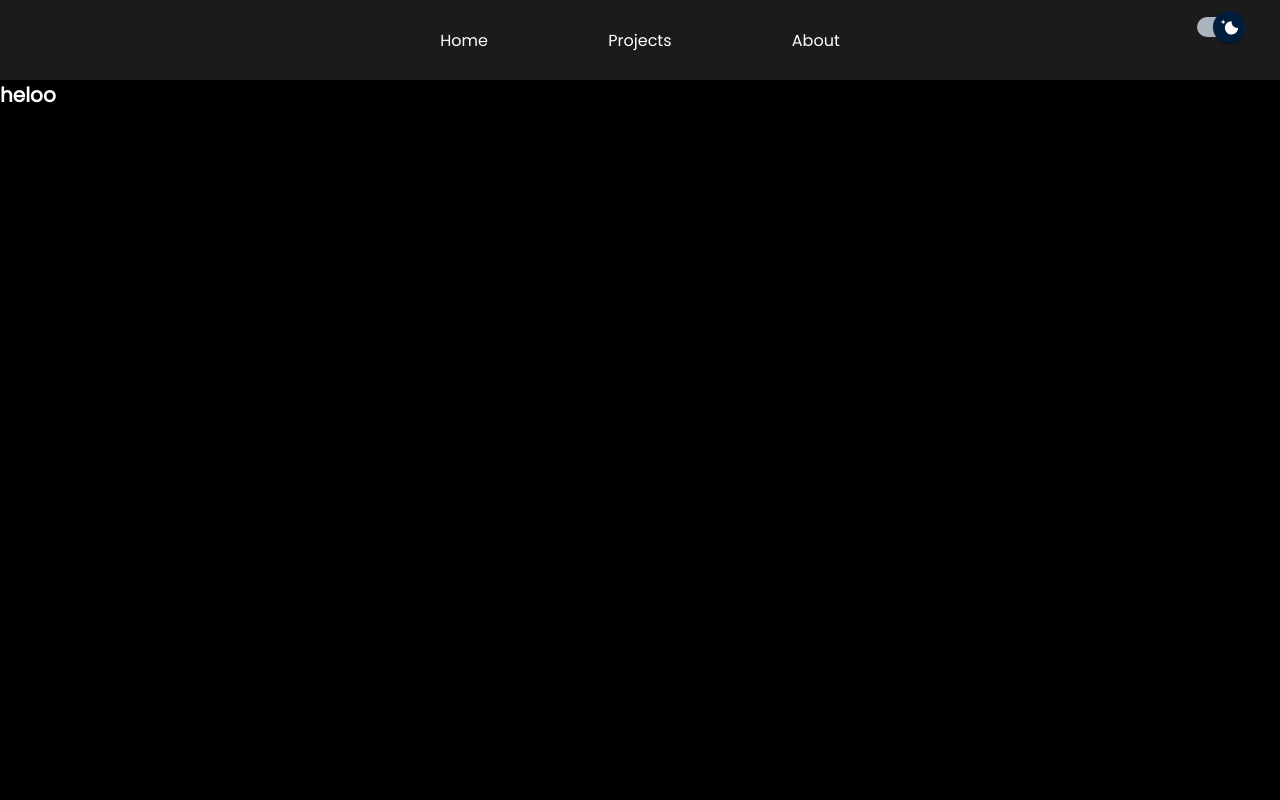
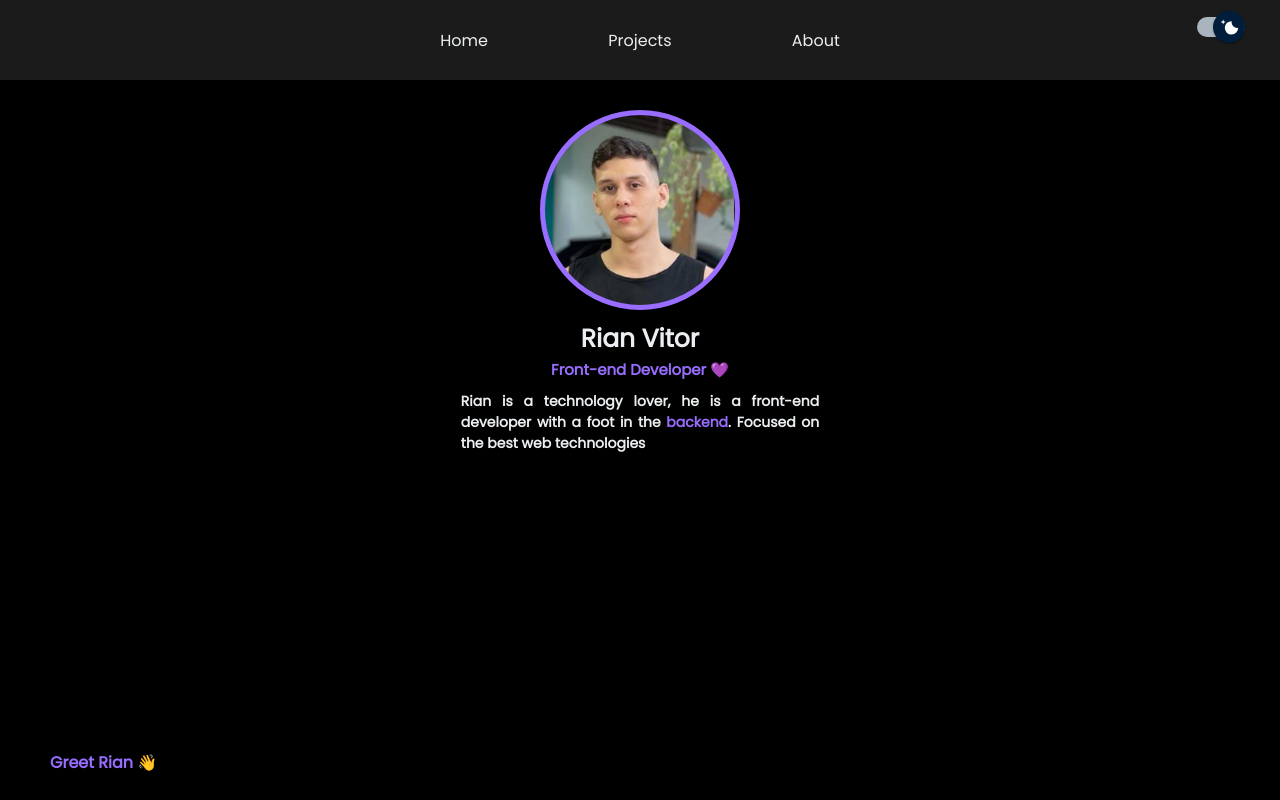
Before and after one commit to RianVitor26/Portifolio, a React (Vite) app in the folder portifolio/: page / in a window 1280 px wide. Built offline with nearby package versions, Linux system fonts and the light colour scheme.

Commit message:
feat: adding perfil and descriptions in home page

```diff
--- a/portifolio/src/components/Navbar/index.jsx
+++ b/portifolio/src/components/Navbar/index.jsx
@@ -1,10 +1,12 @@
 import * as C from "./styles";
 import { Link } from "react-router-dom";
-
+import { FaBars } from 'react-icons/fa'
 
 export const Navbar = () => {
+
   return (
     <C.Container>
+      <FaBars />
       <ul>
         <li>
           <Link to="/">Home</Link>
--- a/portifolio/src/components/Navbar/styles.ts
+++ b/portifolio/src/components/Navbar/styles.ts
@@ -7,11 +7,28 @@ display: flex;
 justify-content: center;
 align-items: center;
 
+svg{
+  position: absolute;
+  left: 20px;
+  color: #996dff;
+  width: 30px;
+  height: 30px;
+  cursor: pointer;
+
+  @media only screen and (min-width: 426px) {
+    display: none;
+  }
+}
+
 ul{
     display: flex;
     align-items: center;
     justify-content: space-evenly;
     width: 50%;
+
+     @media only screen and (max-width: 426px) {
+    display: none;
+  }
 }
 
 li{
@@ -31,7 +48,7 @@ a{
           height: .5vh;
           bottom: 0;
           left: 0;
-          background: linear-gradient(90deg, hsla(205, 46%, 30%, 1) 0%, hsla(260, 29%, 36%, 1) 100%);
+          background: #996dff;
           visibility: hidden;
           -webkit-transform: scaleX(0);
           transform: scaleX(0);
--- /dev/null
+++ b/portifolio/src/components/Toastify/index.tsx
@@ -0,0 +1,33 @@
+import { ToastContainer, toast } from "react-toastify";
+import "react-toastify/dist/ReactToastify.css";
+import { Container } from './styles'
+import { useRef } from 'react'
+
+
+export const Toastify = () =>  {
+    const notify = () =>
+      toast("What's Up ! Welcome to my portifolio 🚀", {
+        position: "top-left",
+        autoClose: 3000,
+        hideProgressBar: false,
+        closeOnClick: true,
+        pauseOnHover: true,
+        draggable: true,
+        progress: undefined,
+        theme: "dark",
+      });
+
+  const toastifyContainer = useRef()
+  const removeToastify = () => {
+    toastifyContainer.current.style.display = 'none'
+  }
+
+  return (
+    <Container onClick={removeToastify}>
+      <button ref={toastifyContainer} onClick={notify}>
+        Greet Rian 👋
+      </button>
+      <ToastContainer />
+    </Container>
+  );
+}
--- /dev/null
+++ b/portifolio/src/components/Toastify/styles.ts
@@ -0,0 +1,20 @@
+import styled from 'styled-components';
+
+export const Container = styled.div`
+position: absolute;
+bottom: 20px;
+left: 20px;
+
+
+button{
+    height: 30px;
+    cursor: pointer;
+     background: transparent;
+     border: none;
+     padding: 30px;
+     font-size: clamp(12px, 1.6rem, 100px);
+     font-weight: 'Roboto';
+     color: #996dff;
+     font-weight: 700;
+}
+`
--- a/portifolio/src/pages/Home/index.tsx
+++ b/portifolio/src/pages/Home/index.tsx
@@ -1,14 +1,22 @@
 import * as C from "./styles";
 import { Navbar } from "../../components/Navbar";
+import { Toastify } from "../../components/Toastify";
 
 export const Home = () => {
   return (
     <>
       <Navbar />
       <C.Container>
-        <h1>
-         heloo
-        </h1>
+        <Toastify />
+        <C.Perfil></C.Perfil>
+        <h1>Rian Vitor</h1>
+        <h2>Front-end Developer 💜</h2>
+        <C.Resume>
+          <h3>
+            Rian is a technology lover, he is a front-end developer with a foot
+            in the <span>backend</span>. Focused on the best web technologies
+          </h3>
+        </C.Resume>
       </C.Container>
     </>
   );
--- a/portifolio/src/pages/Home/styles.ts
+++ b/portifolio/src/pages/Home/styles.ts
@@ -1,5 +1,67 @@
 import styled from 'styled-components'
 
 export const Container = styled.div`
-width: 100%;
+width: 70%;
+height: 90vh;
+margin: 0 auto;
+display: flex;
+flex-direction: column;
+align-items: center;
+
+span{
+  color: #996dff;
+}
+
+h1{
+font-size: clamp(16px, 2.5rem, 100px);
+padding-top: 1rem;
+}
+
+h2{
+  font-size: clamp(14px, 1.5rem, 100px);
+  color: #996dff;
+}
+
+h3{
+  font-size: clamp(12px, 1.4rem, 100px);
+  padding-top: 1rem;
+  word-wrap: break-word;
+  text-align: justify;
+}
+
+@media only screen and (max-width: 769px) {
+  width: 80%;
+}
+
+@media only screen and (max-width: 500px) {
+  width: 95%;
+}
 `
+export const Perfil = styled.div`
+margin-top: 3rem;
+width: 20rem;
+height: 20rem;
+border-radius: 50%;
+background-image: url("Rian.png");
+background-repeat: no-repeat;
+background-position: center;
+background-size: cover;
+border: .5rem solid #996dff;
+
+@media only screen and (max-width: 769px) {
+ width: 17rem;
+height: 17rem;
+}
+`
+
+export const Resume = styled.div`
+width: 40%;
+
+@media only screen and (max-width: 769px) {
+  width: 60%;
+}
+
+@media only screen and (max-width: 426px) {
+  width: 80%;
+}
+`
--- a/portifolio/styles/Global.ts
+++ b/portifolio/styles/Global.ts
@@ -15,14 +15,14 @@ export const GlobalStyle = createGlobalStyle<themeProps>`
 }
 
 :root{
-    --text-dark: black;
-    --text-white: white;
-    --body-bg-white: white;
+    --text-dark: #000a12;
+    --text-white: #eceff1;
+    --body-bg-white: #f5f5f5;
     --body-bg-dark: #000000;
     --nav-dark: #eceff1;
     --nav-white: #1b1b1b;
-    --link-dark: black;
-    --link-white: white;
+    --link-dark: #000a12;
+    --link-white: #eceff1;
 }
 
 html{
```
Also changed, not shown: portifolio/public/Rian.png (added).
